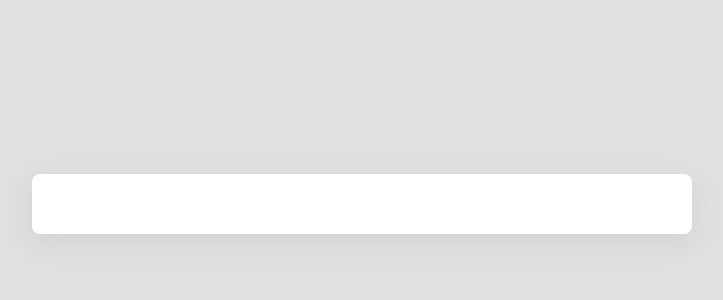
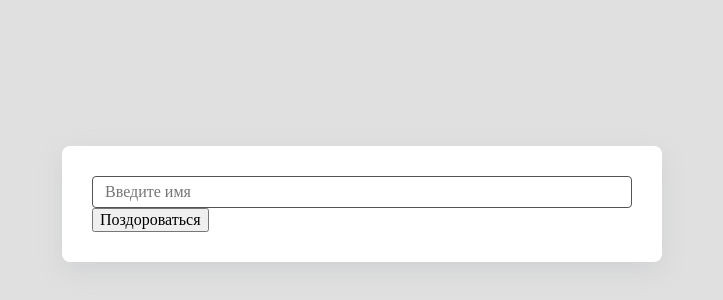
Before and after one commit to DStarky/toggle-theme-pro, a React (Vite) app: page / in a window 1280 px wide. Shown: the part 196-496 px from the top of the page, without its empty margins (278-1001 px from the left). Built offline with nearby package versions, Linux system fonts and the light colour scheme.

Commit message:
first structure

```diff
--- a/src/components/App/App.tsx
+++ b/src/components/App/App.tsx
@@ -1,10 +1,18 @@
+import Form from '../Form/Form';
+import Input from '../Input/Input';
+import SubmitButton from '../SubmitButton/SubmitButton';
 import styles from './App.module.scss';
 
-const App = () => {
-  return (
-    <div className={styles.root}>
-      <div className={styles.container}></div>
-    </div>
-  )
-}
-export default App
+const App: React.FC = () => {
+	return (
+		<div className={styles.root}>
+			<div className={styles.container}>
+				<Form>
+					<Input />
+          <SubmitButton>Поздороваться</SubmitButton>
+				</Form>
+			</div>
+		</div>
+	);
+};
+export default App;
--- /dev/null
+++ b/src/components/Form/Form.tsx
@@ -0,0 +1,16 @@
+import styles from './Form.module.scss';
+
+interface IFromProps {
+	children: React.ReactNode;
+}
+
+const Form: React.FC<IFromProps> = ({ children }) => {
+	return (
+		<form
+			action=''
+			className={styles.root}>
+			{children}
+		</form>
+	);
+};
+export default Form;
--- /dev/null
+++ b/src/components/Input/Input.module.scss
@@ -0,0 +1,13 @@
+@import 'src/styles/variables.scss';
+
+.root{
+  width: 100%;
+  padding: 6px 12px;
+  border: 1px solid $color-font;
+  border-radius: 4px;
+  color: $color-font;
+
+  &:focus::placeholder{
+    color: transparent;
+  }
+}
--- /dev/null
+++ b/src/components/Input/Input.tsx
@@ -0,0 +1,11 @@
+import styles from './Input.module.scss';
+
+const Input: React.FC = () => {
+	return (
+		<input
+			type='text'
+			className={styles.root}
+			placeholder='Введите имя'></input>
+	);
+};
+export default Input;
--- /dev/null
+++ b/src/components/SubmitButton/SubmitButton.tsx
@@ -0,0 +1,10 @@
+import styles from './SubmitButton.module.scss';
+
+interface ISubmitButtonProps {
+	children: React.ReactNode;
+}
+
+const SubmitButton: React.FC<ISubmitButtonProps> = ({ children }) => {
+	return <button className={styles.Root}>{children}</button>;
+};
+export default SubmitButton;
--- a/src/index.css
+++ b/src/index.css
@@ -5,3 +5,7 @@
   -moz-osx-font-smoothing: grayscale;
   -webkit-text-size-adjust: 100%;
 }
+
+* {
+  box-sizing: border-box;
+}
--- a/src/styles/variables.scss
+++ b/src/styles/variables.scss
@@ -1,2 +1,2 @@
 $color-bg: #e0e0e0;
-$color-font: #1a1a1a;
+$color-font: #535353;
```
Also changed, not shown: src/components/Form/Form.module.scss (added), src/components/SubmitButton/SubmitButton.module.scss (added).
